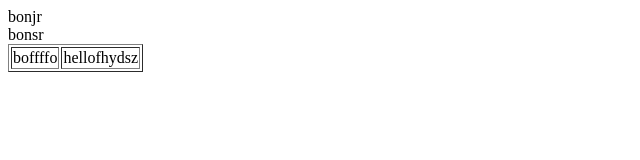
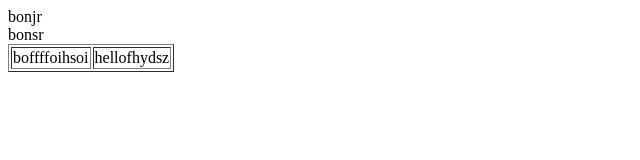
Before and after one commit to kahloun1303/kahloun, a plain HTML site: page index.html in a window 1280 px wide. Shown: the full height of the page, 0-640 px from the left. Drawn offline with Linux system fonts and the light colour scheme.

Commit message:
version6 4

```diff
--- a/index.html
+++ b/index.html
@@ -4,7 +4,7 @@
 <main>
 <table border="1">
     <tr>
-        <td>boffffo</td>
+        <td>boffffoihsoi</td>
         <td>hellofhydsz</td>
     </tr>
 </table>
```
